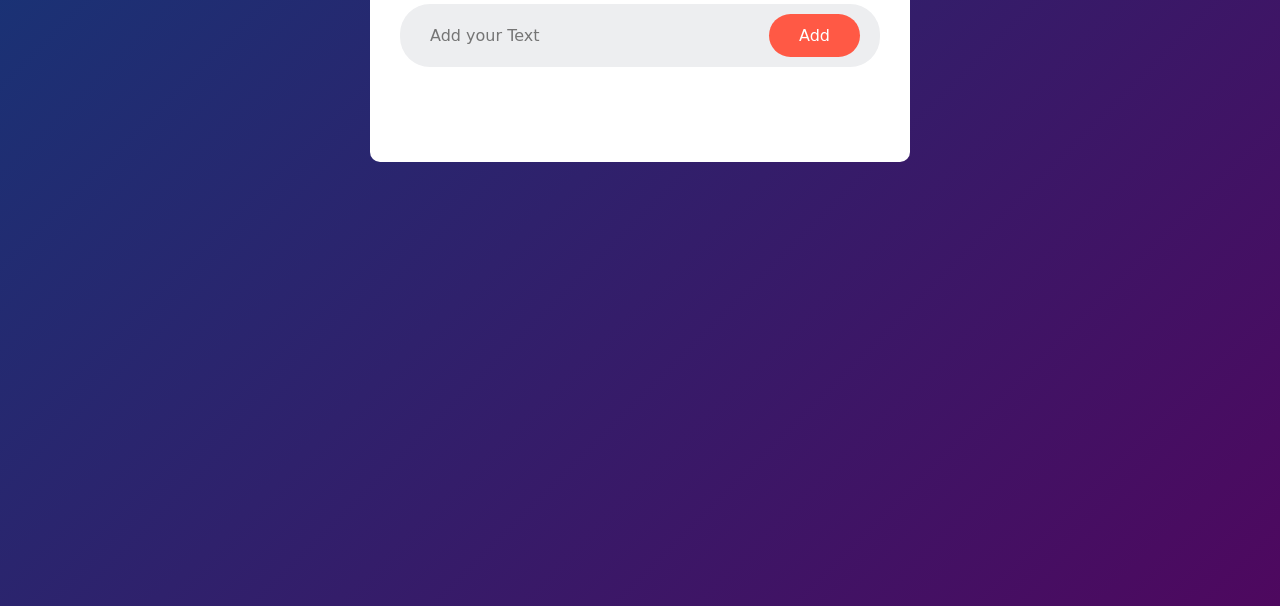
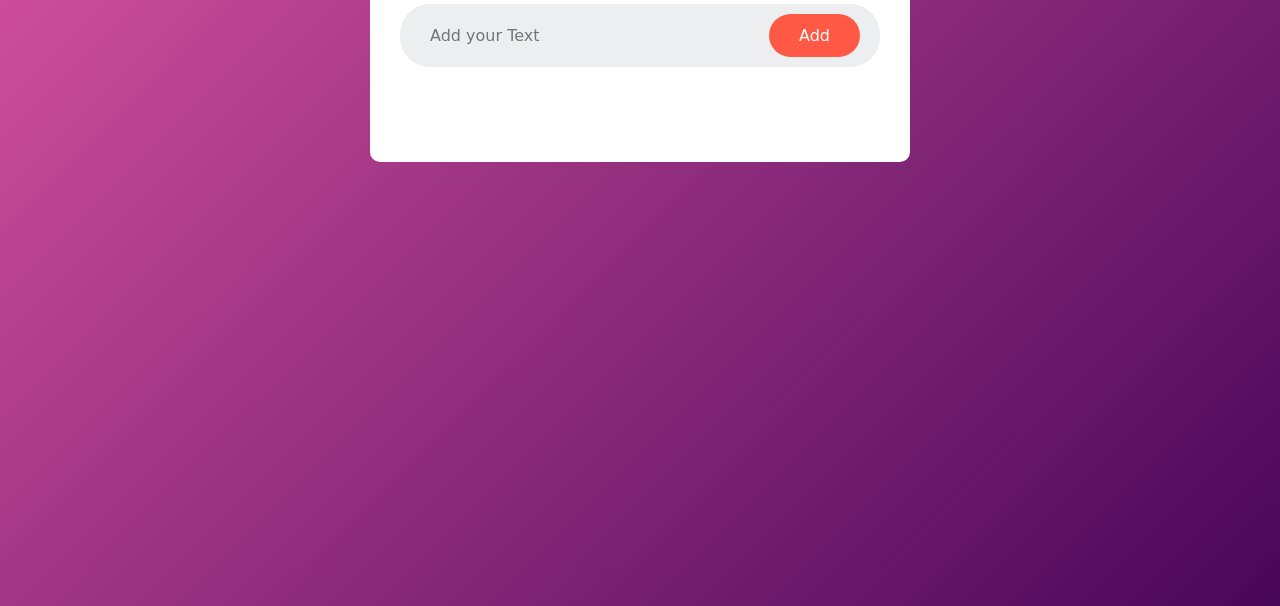
Before and after one commit to KhushiGupta19826/To-Do-List, a plain HTML site: page index.html in a window 1280 px wide. Shown: the part 194-800 px from the top of the page. Drawn offline with Linux system fonts and the light colour scheme.

Commit message:
Changing background colours

```diff
--- a/style.css
+++ b/style.css
@@ -8,7 +8,7 @@
 .container {
     width: 100%;
     min-height: 100vh;
-    background: linear-gradient(135deg, #153677, #4e085f);
+    background: linear-gradient(135deg, #da55a1, #480659);
     padding: 10px;
 }
 
@@ -116,7 +116,7 @@ ul li span:hover {
     background: #edeef0;
 }
 
-/* 🌐 Responsive styles */
+/* Responsive styles */
 @media (max-width: 600px) {
     .todo-app {
         padding: 30px 20px 50px;
```
